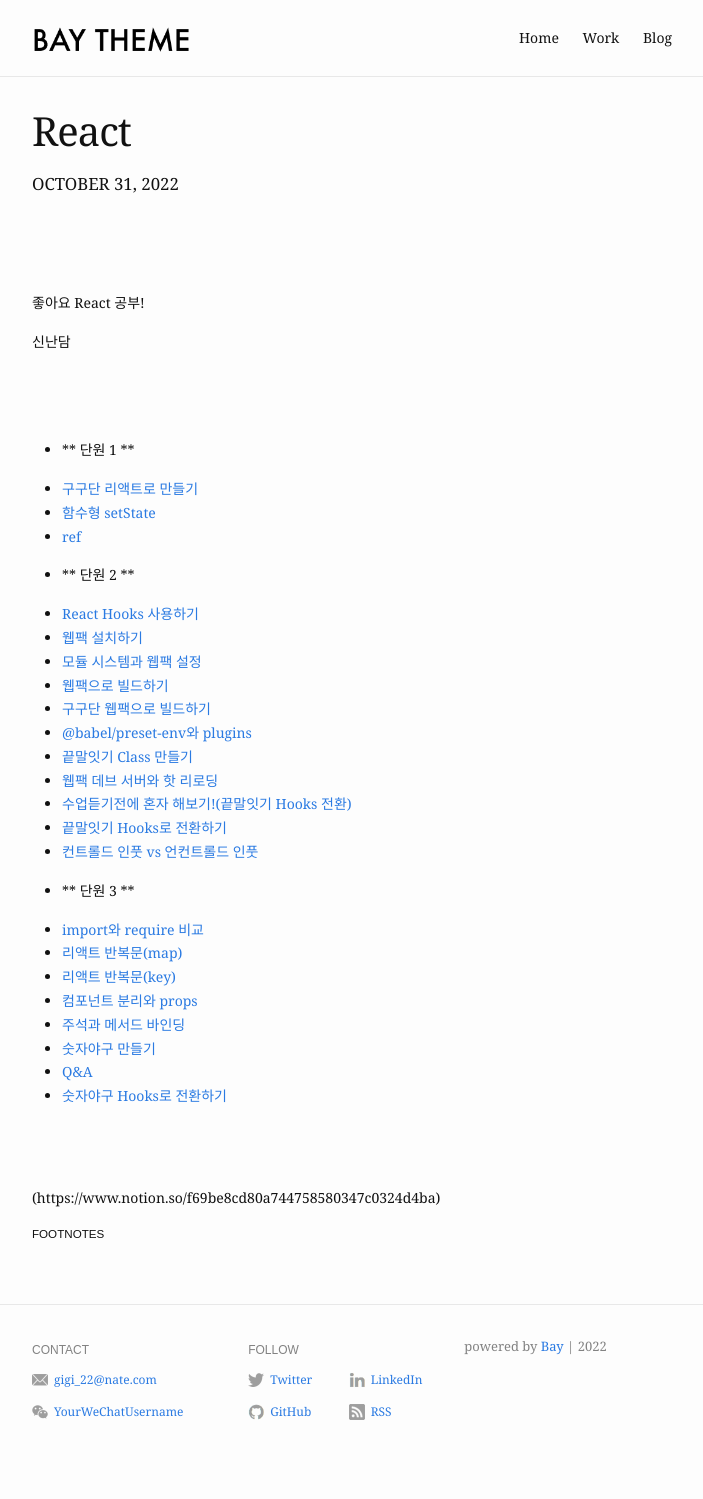
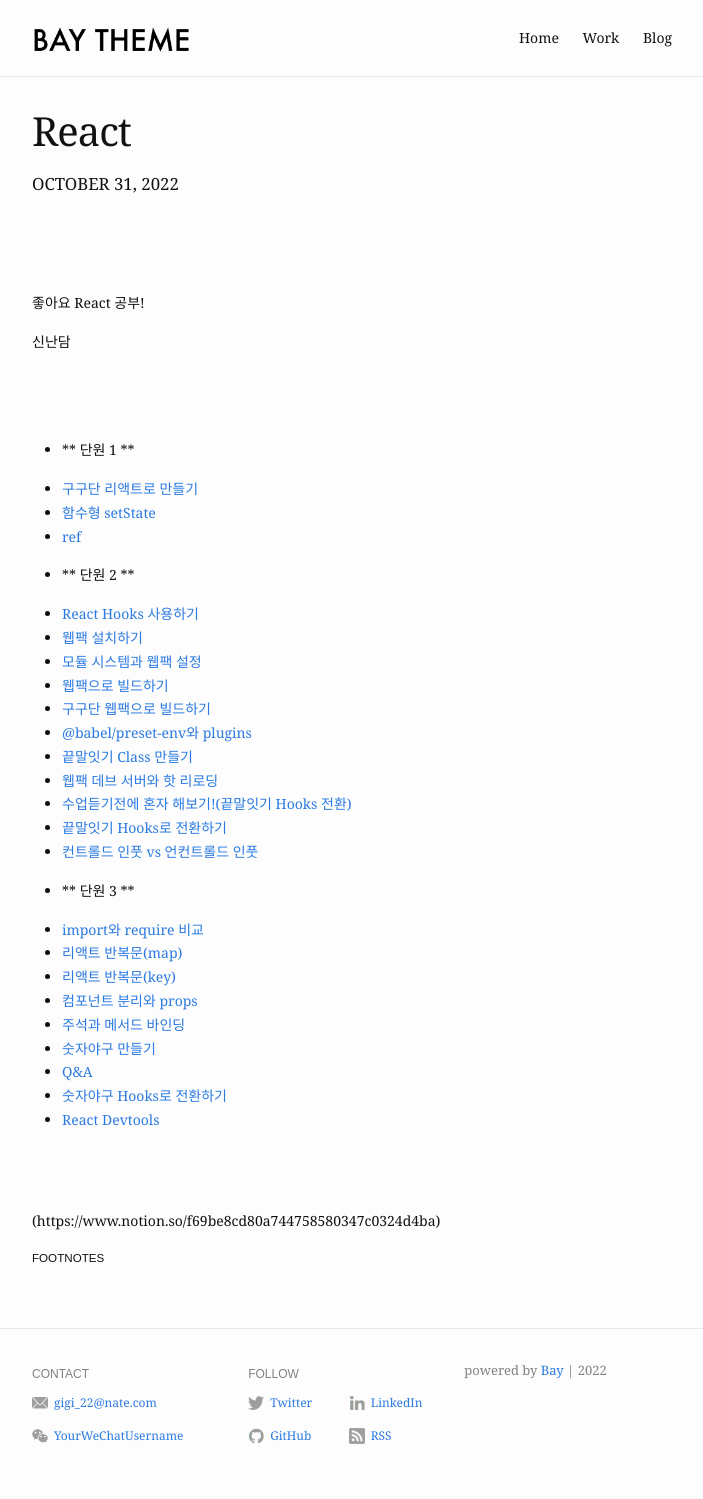
Before and after one commit to dorongkim/dorongkim.github.io, a Jekyll site: the page built from _posts/2022-10-31-React.md, in a window 1280 px wide. Shown: the whole page, without its empty margins (288-991 px from the left). Built offline with Jekyll 4.4.1, drawn with Linux system fonts in a browser that asks for light colours; before the commit the page ends 1475 px from its top, so only the background shows below that.

Commit message:
React Devtools

```diff
--- a/_posts/2022-10-31-React.md
+++ b/_posts/2022-10-31-React.md
@@ -45,7 +45,7 @@ blurb: "React"
 - [숫자야구 만들기][link_react_web_20]
 - [Q&A][link_react_web_21]
 - [숫자야구 Hooks로 전환하기][link_react_web_22]
-
+- [React Devtools][link_react_web_23]
 
 
 <br />
@@ -80,3 +80,4 @@ blurb: "React"
 [link_react_web_20]:https://warm-dew-a7a.notion.site/2ee2a87c4ced4ab6b24e50c188490898
 [link_react_web_21]:https://warm-dew-a7a.notion.site/Q-A-9c2b8ae1b9be4ed5a3ddea88df9fcc79
 [link_react_web_22]:https://warm-dew-a7a.notion.site/Hooks-70ad9ae470dd443db25307ccbe9340c0
+[link_react_web_23]:https://warm-dew-a7a.notion.site/React-Devtools-6209fcf9b3d24ae69500aa15b974c189
```
